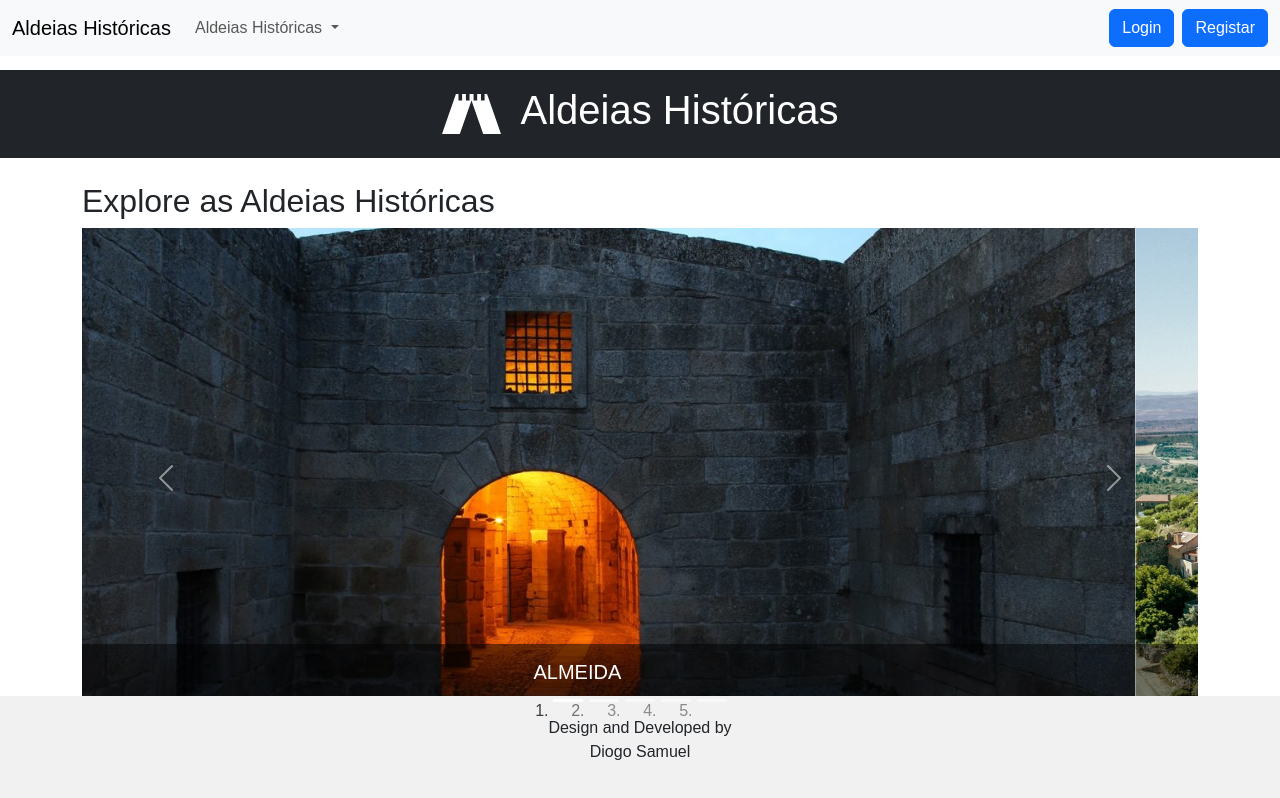
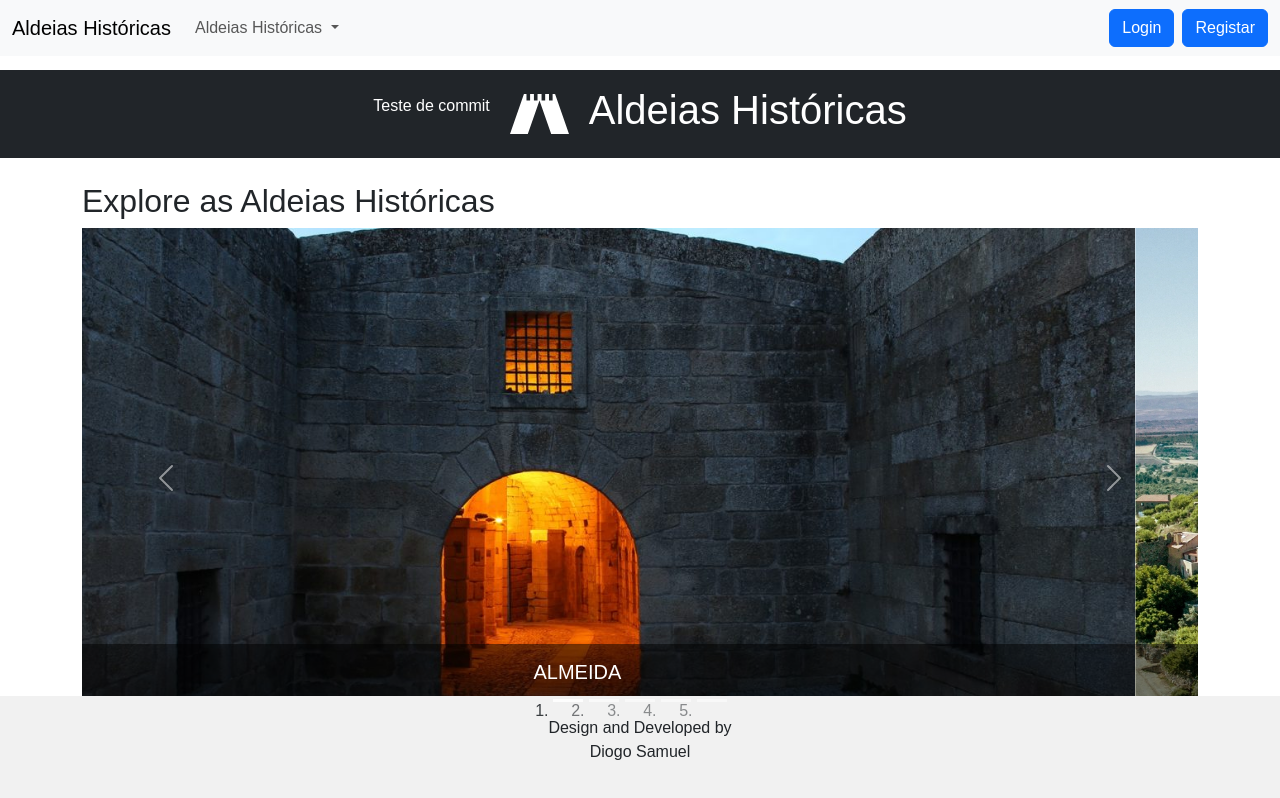
Before and after one commit to diogomsamuel/aldeiashistoricas, a plain HTML site: page index.html in a window 1280 px wide. Drawn offline with nearby package versions, Linux system fonts and the light colour scheme.

Commit message:
teste de commit de outra pessoa

```diff
--- a/index.html
+++ b/index.html
@@ -60,6 +60,7 @@
 
 <!-- Cabeçalho -->
 <header class="bg-dark text-white text-center py-3 titulo-cabecalho">
+    <p>Teste de commit</p>
     <svg width="59" height="40" viewBox="0 0 59 40" fill="none" xmlns="http://www.w3.org/2000/svg">
         <path d="M41.1882 40L29.5 6.52576L17.812 39.9995L0.188678 39.9679L0 39.9026L13.9328 0L14.0773 0.0500395H16.4826V6.40506H20.1008V0.0500395H23.9199V6.40506H27.5381V0.0500395H31.5582V6.40506H35.1764V0.0500395H38.9955V6.40506H42.6136V0.0500395H44.8535L43.1802 0.653348L45.0672 0L59 39.9026L58.8098 39.9685L41.1882 40Z" fill="#FFFFFF"/>
         </svg> <a href="index.html" class="text-white text-decoration-none"><h1>Aldeias Históricas</h1></a>
```
